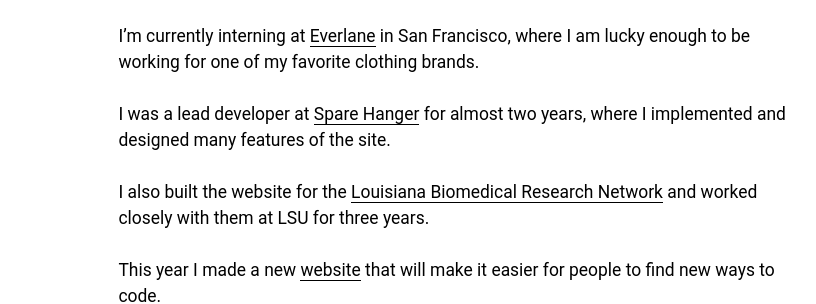
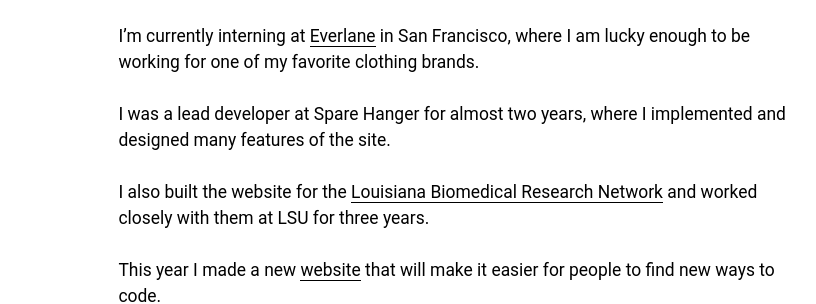
Before and after one commit to taylorlapeyre/taylorlapeyre.github.io, a Jekyll site: the page built from index.md, in a window 1280 px wide. Shown: the part 214-518 px from the top of the page, without its empty margins (174-990 px from the left). Built offline with Jekyll 4.4.1, drawn with Linux system fonts in a browser that asks for light colours; some web fonts are replaced; part of the change alters nothing that is shown.

```diff
--- a/index.md
+++ b/index.md
@@ -7,7 +7,7 @@ I'm a web developer studying at Louisiana State University.
 
 I'm currently interning at [Everlane][everlane] in San Francisco, where I am lucky enough to be working for one of my favorite clothing brands.
 
-I was a lead developer at [Spare Hanger][sh] for almost two years, where I implemented and designed many features of the site.
+I was a lead developer at Spare Hanger for almost two years, where I implemented and designed many features of the site.
 
 I also built the website for the [Louisiana Biomedical Research Network][lbrn] and worked closely with them at LSU for three years.
 
@@ -17,7 +17,6 @@ I love to talk about software, clothing, design, music, and many other things. Y
 
 Still reading? A little more [about me][about].
 
-[sh]: http://sparehanger.com
 [everlane]: http://everlane.com
 [lbrn]: http://lbrn.lsu.edu
 [agora]: https://github.com/taylorlapeyre/agora
```
